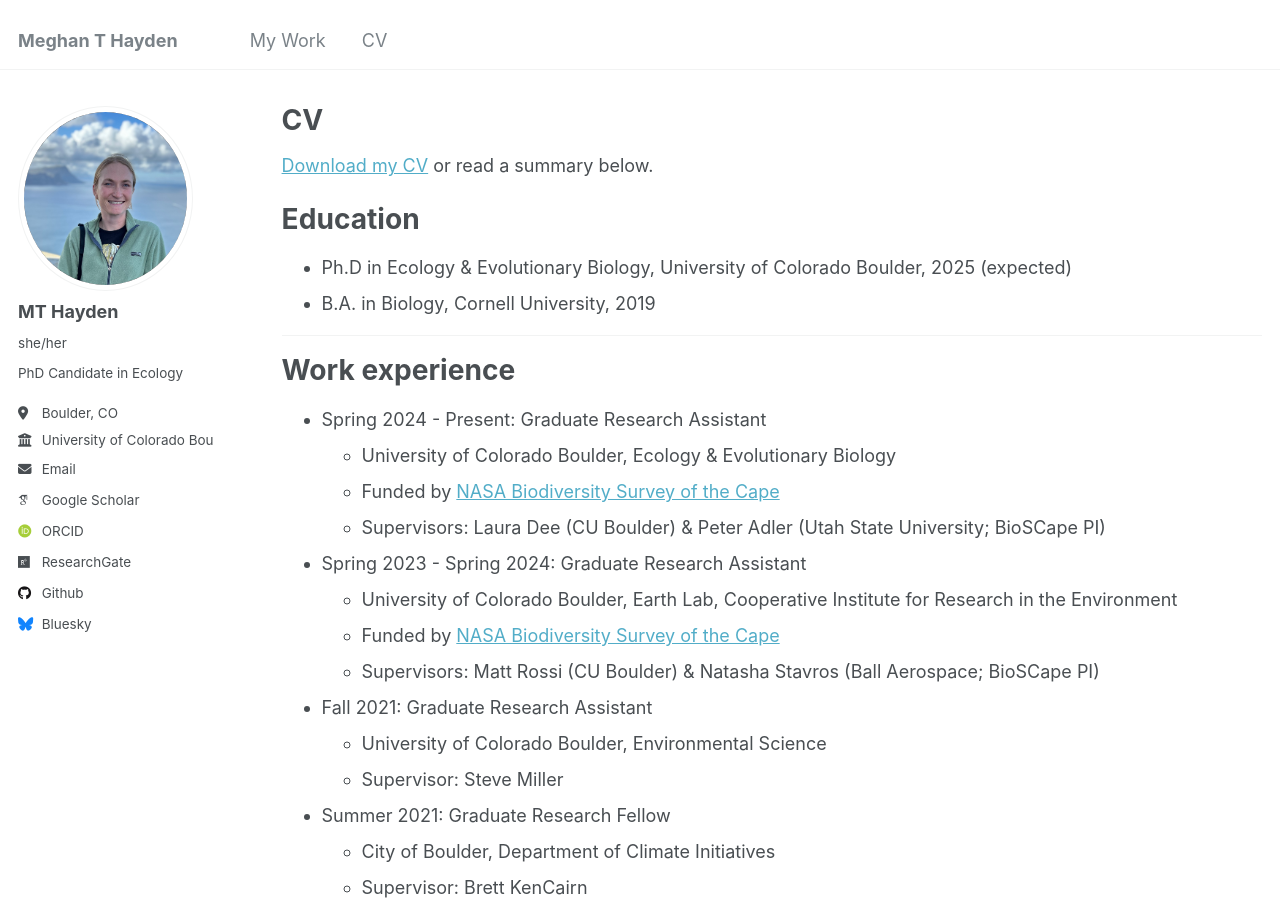
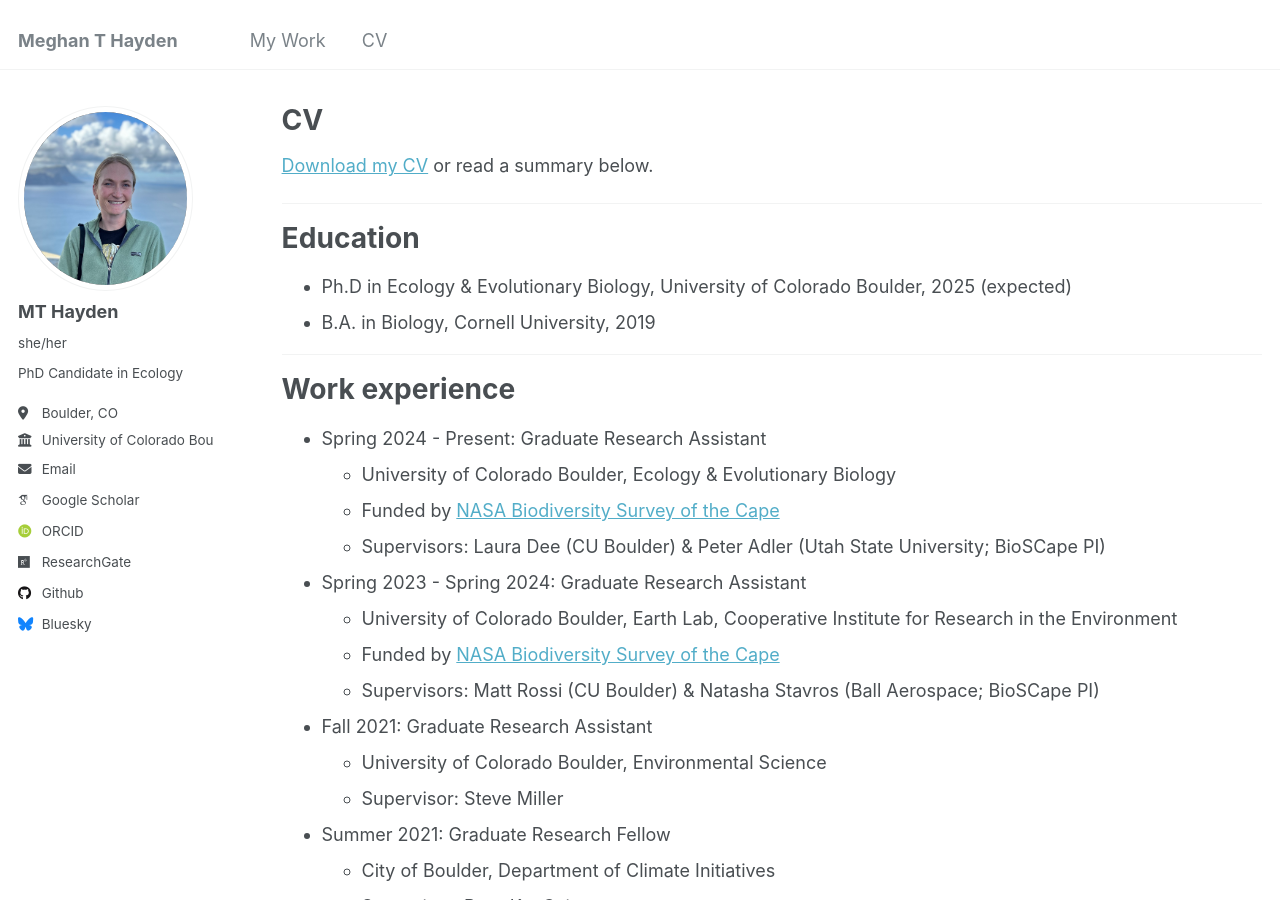
Before and after one commit to MeghanTHayden/MeghanTHayden.github.io, a Jekyll site: the page built from _pages/cv.md, in a window 1280 px wide and 900 px high. Built offline with Jekyll 4.4.1, drawn with Linux system fonts in a browser that asks for light colours; some web fonts are replaced.

```diff
--- a/_pages/cv.md
+++ b/_pages/cv.md
@@ -8,6 +8,8 @@ redirect_from:
 ---
 
 [Download my CV](/files/Hayden-CV-12-6-2024.pdf) or read a summary below.
+
+<hr>
 
 Education
 ======
@@ -66,6 +68,8 @@ Publications
     {% include archive-single-cv.html %}
   {% endfor %}</ul>
 
+<hr>
+
 Talks
 ======
 Coming soon!
@@ -74,6 +78,8 @@ Coming soon!
     {% include archive-single-talk-cv.html  %}
   {% endfor %}</ul>
 {% endcomment %}
+
+<hr>
 
 Teaching
 ======
@@ -84,6 +90,8 @@ Coming soon!
   {% endfor %}</ul>
 {% endcomment %}
 
+<hr>
+
 Service and leadership
 ======
 Coming soon!
```
Also changed, not shown: _pages/research.md (+5 -3 lines).
